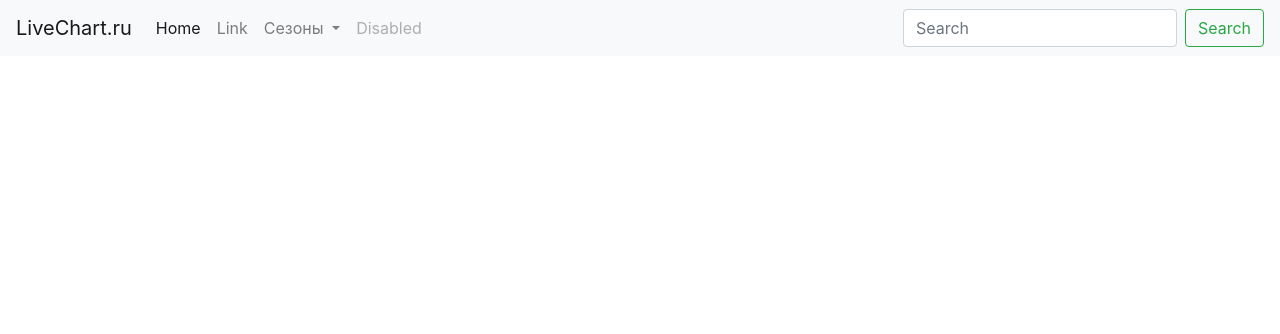
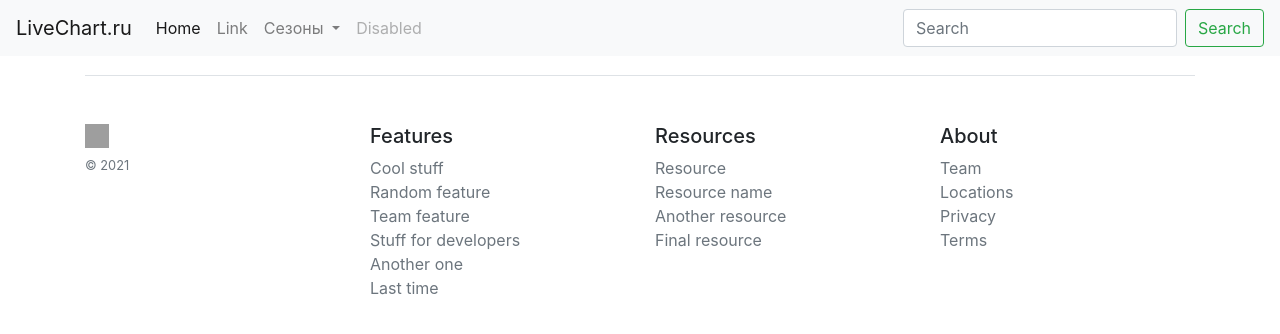
Before and after one commit to yusupal1ev/livechartru, a Django app: template livechart/backend/templates/base.html in a window 1280 px wide. Shown: the top 334 px of the page. Run offline with Django 3.2, Linux system fonts and the light colour scheme; the template is opened without the code that fills it, so the values that code supplies are empty; grey boxes are pictures that could not be loaded.

Commit message:
Add footer

```diff
--- a/livechart/backend/templates/base.html
+++ b/livechart/backend/templates/base.html
@@ -58,6 +58,45 @@
 {% block content %}
 
 {% endblock content %}
+
+    <footer class="pt-4 my-md-5 pt-md-5 border-top">
+        <div class="row">
+            <div class="col-12 col-md">
+                <img class="mb-2" src="../../assets/brand/bootstrap-solid.svg" alt="" width="24" height="24">
+                <small class="d-block mb-3 text-muted">&copy; 2021</small>
+            </div>
+            <div class="col-6 col-md">
+                <h5>Features</h5>
+                <ul class="list-unstyled text-small">
+                    <li><a class="text-muted" href="#">Cool stuff</a></li>
+                    <li><a class="text-muted" href="#">Random feature</a></li>
+                    <li><a class="text-muted" href="#">Team feature</a></li>
+                    <li><a class="text-muted" href="#">Stuff for developers</a></li>
+                    <li><a class="text-muted" href="#">Another one</a></li>
+                    <li><a class="text-muted" href="#">Last time</a></li>
+                </ul>
+            </div>
+            <div class="col-6 col-md">
+                <h5>Resources</h5>
+                <ul class="list-unstyled text-small">
+                    <li><a class="text-muted" href="#">Resource</a></li>
+                    <li><a class="text-muted" href="#">Resource name</a></li>
+                    <li><a class="text-muted" href="#">Another resource</a></li>
+                    <li><a class="text-muted" href="#">Final resource</a></li>
+                </ul>
+            </div>
+            <div class="col-6 col-md">
+                <h5>About</h5>
+                <ul class="list-unstyled text-small">
+                    <li><a class="text-muted" href="#">Team</a></li>
+                    <li><a class="text-muted" href="#">Locations</a></li>
+                    <li><a class="text-muted" href="#">Privacy</a></li>
+                    <li><a class="text-muted" href="#">Terms</a></li>
+                </ul>
+            </div>
+        </div>
+    </footer>
+
 </div>
 
 <script src="https://code.jquery.com/jquery-3.5.1.slim.min.js"
--- a/livechart/backend/views.py
+++ b/livechart/backend/views.py
@@ -58,6 +58,7 @@ class SeasonView(ListView):
     template_name = 'title_list.html'
     context_object_name = 'titles'
     paginate_by = 20
+    paginate_orphans = 4
 
     def get_queryset(self):
         season = Season.objects.get(season=self.kwargs['season'], year=self.kwargs['year'])
```
Also changed, not shown: livechart/backend/templates/title_list.html (+9 -9 lines), livechart/backend/templates/title.html (indentation only).
